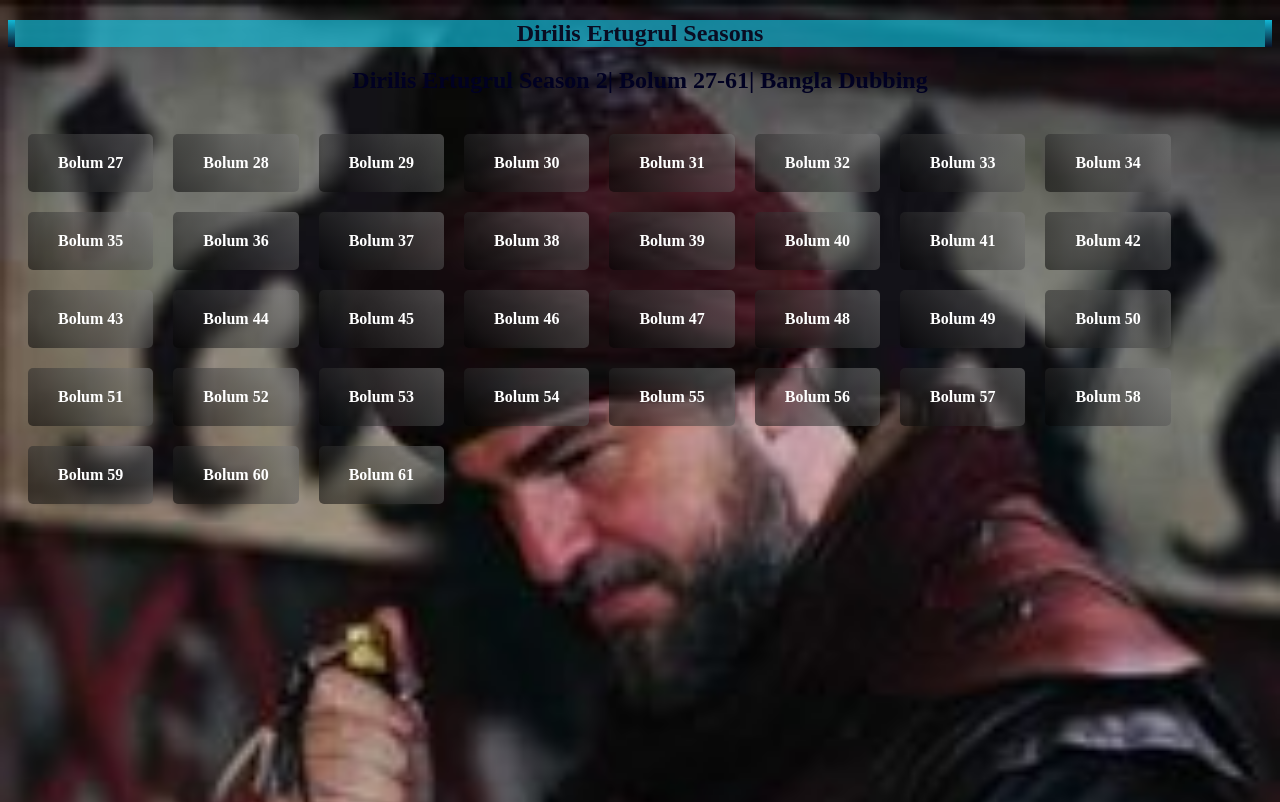
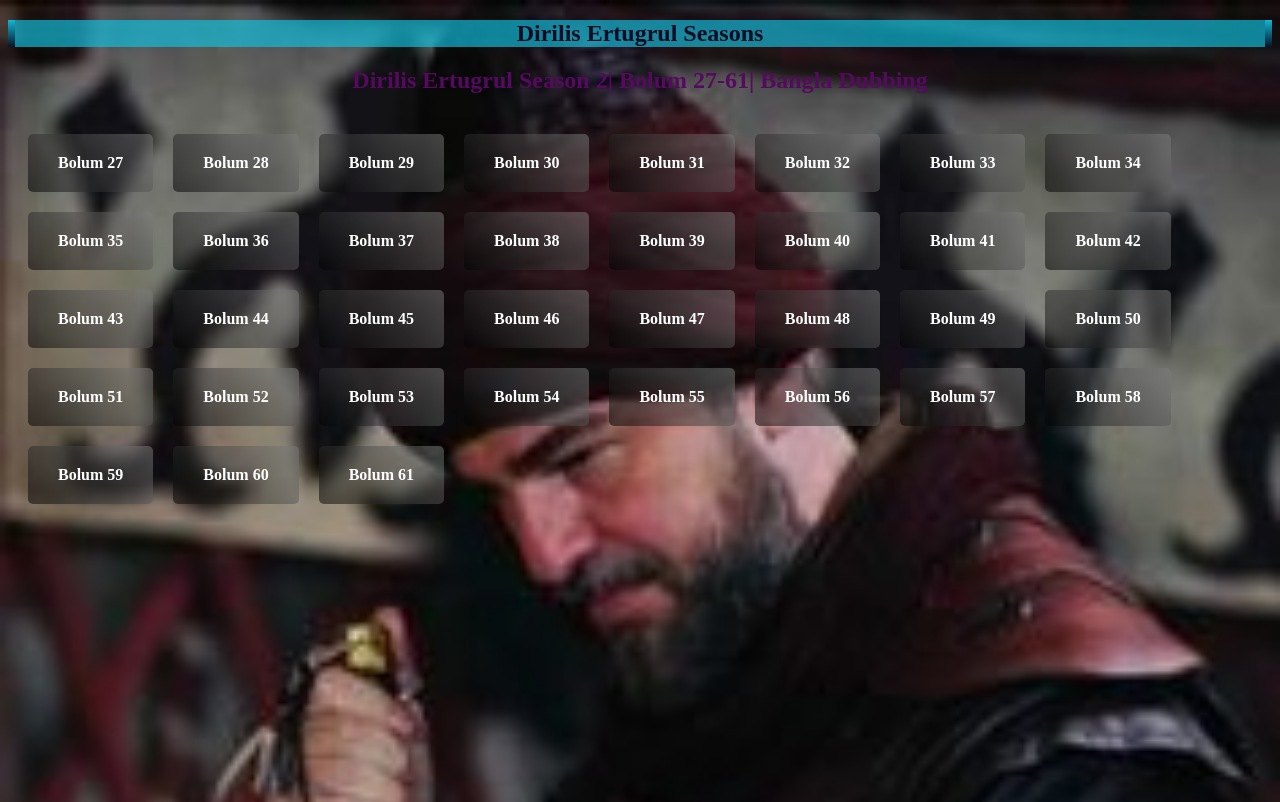
Before and after one commit to alsazidtalal/S2, a plain HTML site: page index.html in a window 1280 px wide. Shown: the top 802 px of the page. Drawn offline with Linux system fonts and the light colour scheme.

Commit message:
Update index.html

```diff
--- a/index.html
+++ b/index.html
@@ -41,7 +41,7 @@ margin-top: 20px;
 }
 .rs{
 text-align: center;
-color: rgb(1, 1, 34);
+color: #570961;
 }
 .link-button:hover{
 color:rgb(0, 0, 0);
```
